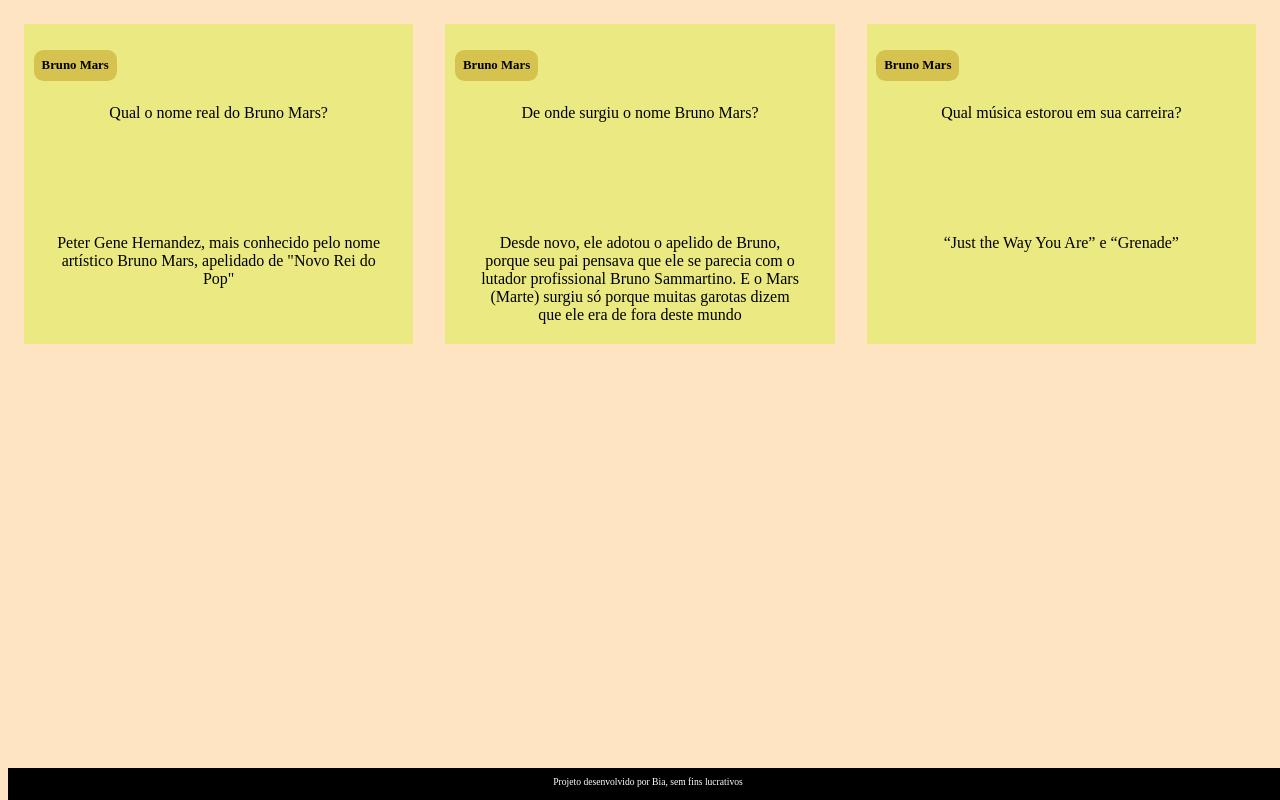
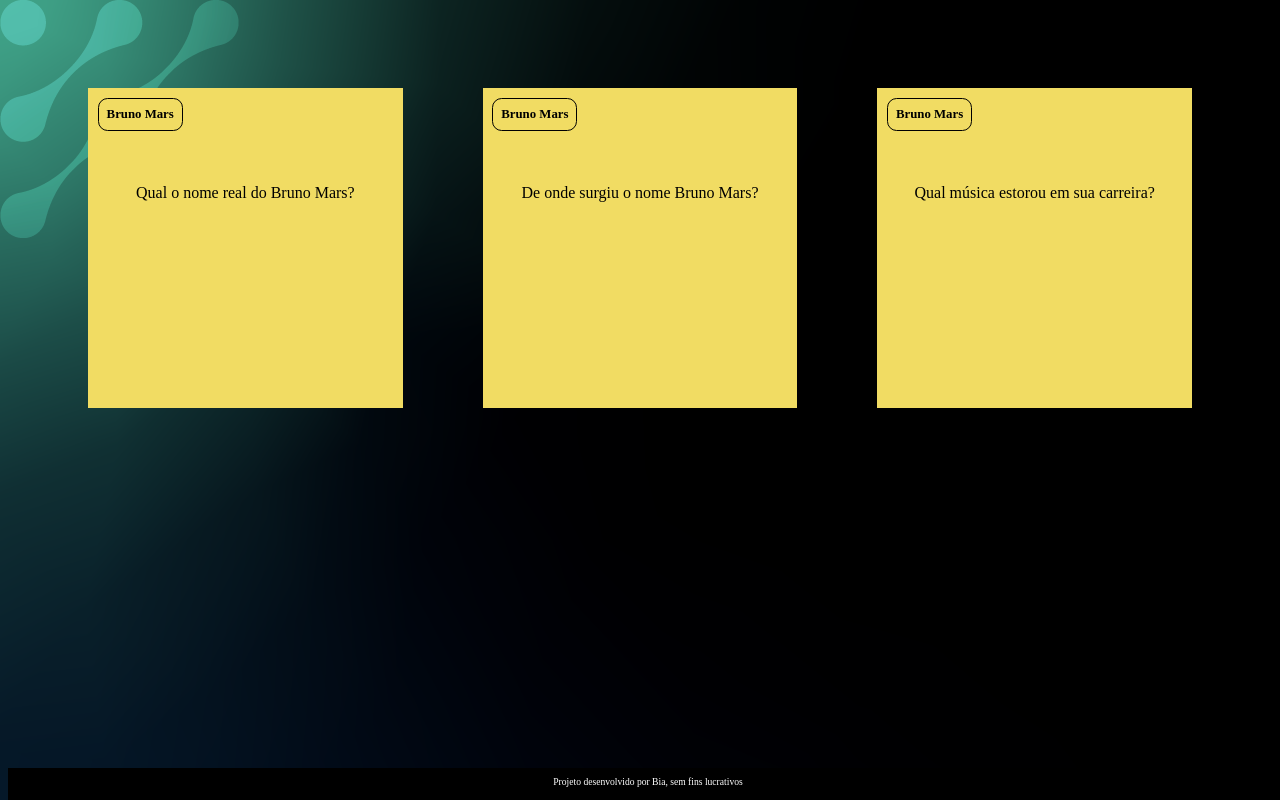
Before and after one commit to bibipictures14/Flashcards-alura1, a plain HTML site: page index.html in a window 1280 px wide. Drawn offline with Linux system fonts and the light colour scheme.

Commit message:
Add files via upload

```diff
--- a/assets/style.css
+++ b/assets/style.css
@@ -1,44 +1,86 @@
+:root {
+    --text-color: #000000;
+    --card-front-color: #f1dc63;
+    --card-back-color: #e08181;
+}
+
 body {
-    background-color: bisque;
+    background: url('img/bg-desktop.webp');
     font-family: Bai Jamjuree;
 }
 
 #container {
-    display: flex; /* Elementos dispostos em linha */
+    display: flex;
+    flex-wrap: wrap;
+    justify-content: space-between;
+    padding: 4rem;
+    gap: 3rem;
 }
 
 .cartao {
     margin: 1rem 1rem;
-    background-color: rgb(235, 233, 129);
     height: 20rem;
     flex-grow: 1;
     flex-basis: calc(33% - 6rem);
 }
 
 .cartao__conteudo {
+    background-color: var(--card-front-color);
     text-align: center;
     /* background-color: aquamarine; */
     height: 100%;
+    transform-style: preserve-3d;
+    transition: transform 300ms ease-in-out;
 }
 
 .cartao__conteudo h3 {
-    background-color: rgb(214, 194, 78);
+    color: var(--text-color);
+    border: 1px solid var(--text-color);
     text-align: left;
     padding: 0.5rem;
     position: absolute;
     margin: 0.6rem;
     border-radius: 0.6rem;
     font-size: 1vw;
+    backface-visibility: hidden;
 }
 
 .cartao__conteudo p {
     margin-top: 1rem;
     padding: 2rem;
+    margin-top: 4rem;
 }
-.cartao__conteudo__pergunta {
-    margin-top: 1rem;
-    padding: 1rem;
+
+.cartao__conteudo__pergunta p {
+    color: var(--text-color);
+    font-weight: 500;
 }
+
+.cartao__conteudo__resposta p {
+    color: var(--card-back-color);
+    font-weight: 700;
+}
+
+.cartao:hover .cartao__conteudo {
+    transform: rotateY(180deg);
+}
+
+.cartao__conteudo__pergunta,
+.cartao__conteudo__resposta {
+    backface-visibility: hidden;
+    position: absolute;
+    height: 100%;
+    width: 100%;
+}
+
+.cartao__conteudo__resposta {
+    transform: rotateY(180deg);
+}
+
+
+
+
+
 
 
 
```
Also changed, not shown: perguntas.js (added, +17 -0 lines), assets/img/bg-desktop.webp (added), assets/img/bg-mobile.webp (added), assets/img/bg-tablet.webp (added).
